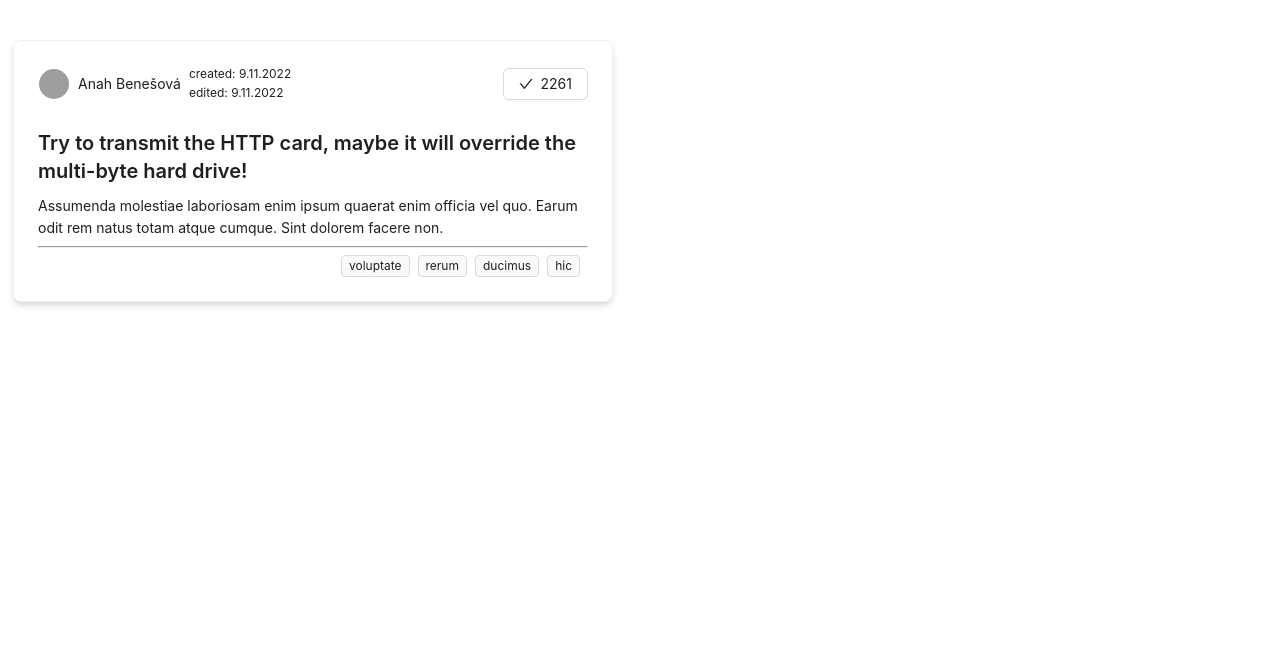
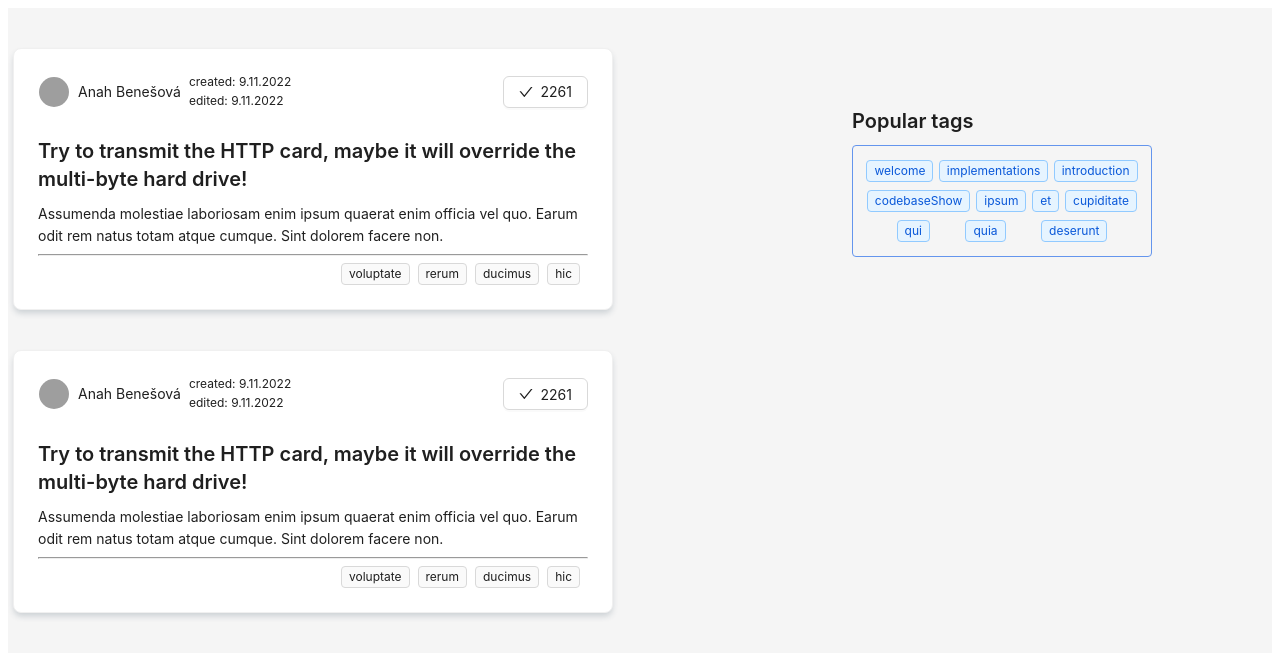
Before and after one commit to Friend34you/wilix-blog, a React (Vite) app: page / in a window 1280 px wide. Shown: the top 660 px of the page. Built offline with nearby package versions, Linux system fonts and the light colour scheme; grey boxes are pictures that could not be loaded.

Commit message:
tags-cloud1 - created tagsCloud component

```diff
--- /dev/null
+++ b/mockData/mockDataTags.ts
@@ -0,0 +1,14 @@
+export const mockDataTags = {
+  "tags": [
+    "welcome",
+    "implementations",
+    "introduction",
+    "codebaseShow",
+    "ipsum",
+    "et",
+    "cupiditate",
+    "qui",
+    "quia",
+    "deserunt"
+  ]
+}
--- a/src/components/App.tsx
+++ b/src/components/App.tsx
@@ -1,13 +1,33 @@
 import ArticleCard from "./ArticleCard.tsx";
 import {mockDataArticles} from "../../mockData/mockArticles.ts";
+import TagsCloud from "./TagsCloud.tsx";
+import {mockDataTags} from "../../mockData/mockDataTags.ts";
+import {Layout} from "antd";
+
+const {Content} = Layout
 
 const App = () => {
-    return (
+  return (
+    <Layout>
+      <Content>
         <ArticleCard
-            {...mockDataArticles[0]}
-            onFavoriteClick={()=> {console.log(mockDataArticles[0].slug)}}
-          />
-    )
+          {...mockDataArticles[0]}
+          onFavoriteClick={() => {
+            console.log(mockDataArticles[0].slug)
+          }}
+        />
+        <ArticleCard
+          {...mockDataArticles[0]}
+          onFavoriteClick={() => {
+            console.log(mockDataArticles[0].slug)
+          }}
+        />
+      </Content>
+
+      <TagsCloud tags={mockDataTags.tags}/>
+
+    </Layout>
+  )
 }
 
 export default App
--- /dev/null
+++ b/src/components/TagsCloud.tsx
@@ -0,0 +1,49 @@
+import {Flex, Typography} from "antd";
+import TagsList from "./TagsList.tsx";
+import type {FC} from "react";
+import styled from "styled-components";
+
+interface TagsCloudProps {
+  readonly tags: string[]
+}
+
+const StyledFlex = styled(Flex)`
+  padding: 10px;
+  max-width: 300px;
+  border: 1px solid cornflowerblue;
+  border-radius: 4px;
+
+  & > * {
+    margin: 4px 2px;
+  }
+`
+const StyledWrapper= styled.div`
+  position: absolute;
+  right: 10vw;
+  top: 10vh;
+`
+
+const {Title} = Typography
+
+const TagsCloud: FC<TagsCloudProps> = ({tags}) => {
+  // TODO:  разобраться с пробросом функции
+  //  для получения отфильтрованных статей по тегу
+  return (
+    <StyledWrapper>
+      <Title level={4}>
+        Popular tags
+      </Title>
+      <StyledFlex
+        justify="space-evenly"
+        wrap="wrap"
+      >
+        <TagsList
+          tags={tags}
+          tagsColor="blue"
+        />
+      </StyledFlex>
+    </StyledWrapper>
+  );
+};
+
+export default TagsCloud;
```
